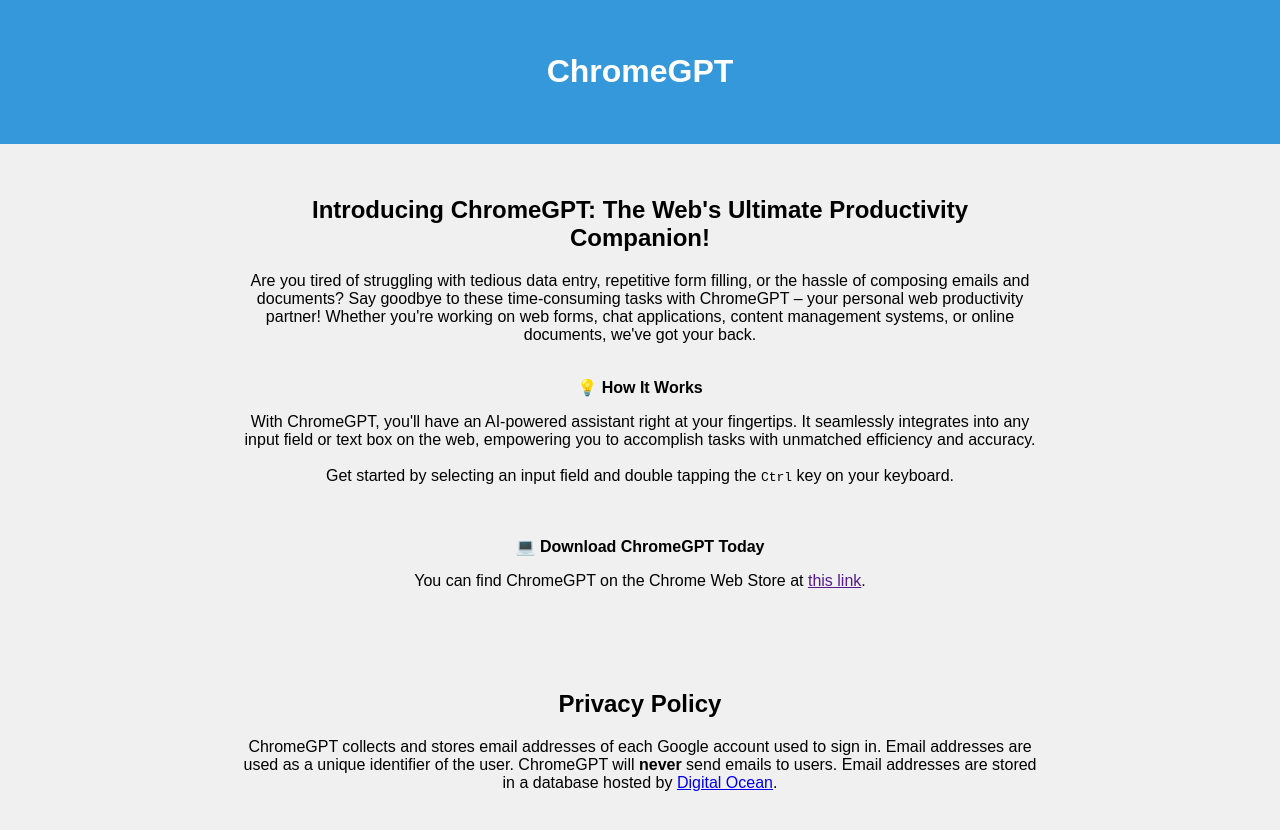
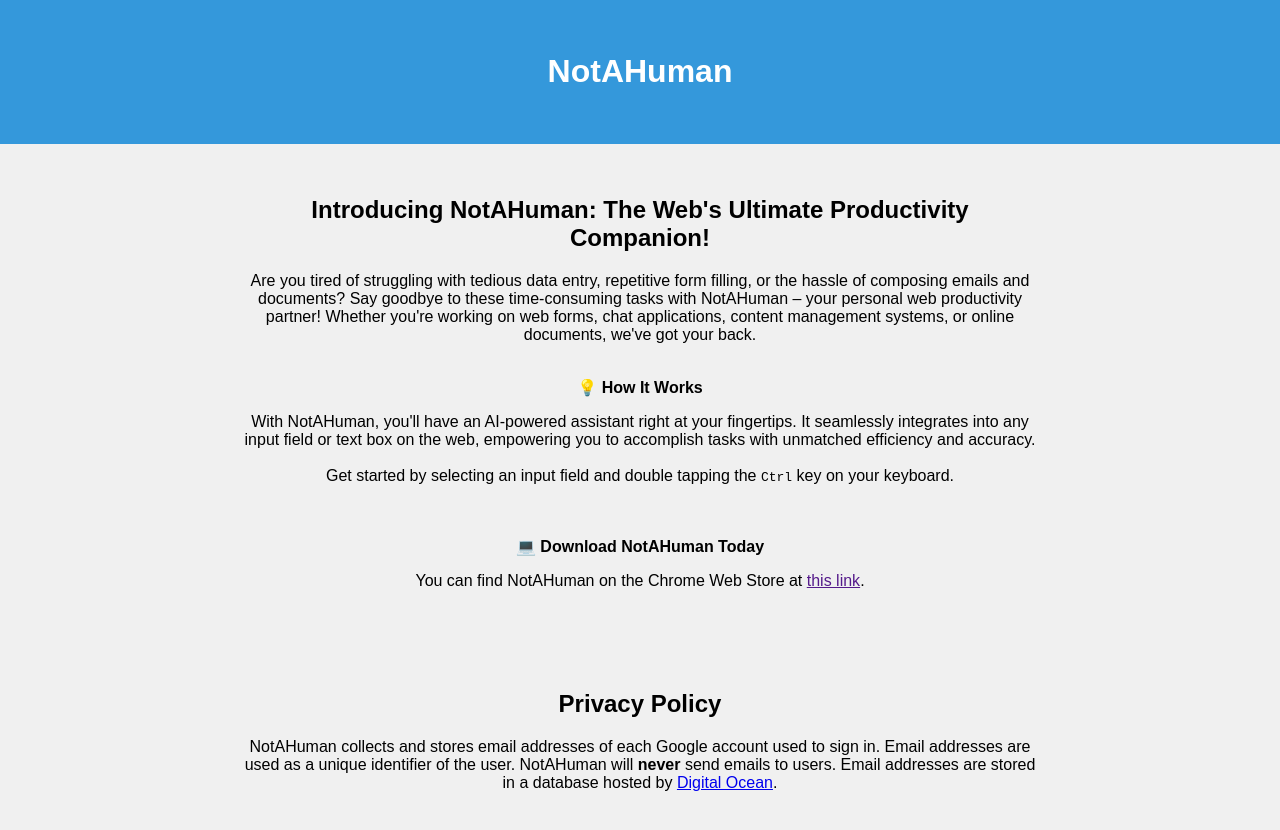
Before and after one commit to joshuanoel/MandelbrotSet, a plain HTML site: page index.html in a window 1280 px wide. Drawn offline with Linux system fonts and the light colour scheme.

Commit message:
Update app name

```diff
--- a/index.html
+++ b/index.html
@@ -8,21 +8,21 @@
 <head>
   <meta charset="UTF-8">
   <meta name="viewport" content="width=device-width, initial-scale=1.0">
-  <title>ChromeGPT</title>
+  <title>NotAHuman</title>
   <link rel="stylesheet" type="text/css" href="styles.css">
 </head>
 
 <body>
   <header>
-    <h1>ChromeGPT</h1>
+    <h1>NotAHuman</h1>
   </header>
   <div class="container">
     <div class="app-description">
-      <h2>Introducing ChromeGPT: The Web's Ultimate Productivity Companion!</h2>
+      <h2>Introducing NotAHuman: The Web's Ultimate Productivity Companion!</h2>
       <p>
         Are you tired of struggling with tedious data entry, repetitive form filling, or the hassle of composing
         emails and documents?
-        Say goodbye to these time-consuming tasks with ChromeGPT – your personal web productivity partner!
+        Say goodbye to these time-consuming tasks with NotAHuman – your personal web productivity partner!
         Whether you're working on web forms, chat applications, content management systems, or online documents,
         we've got your back.
       </p>
@@ -31,7 +31,7 @@
         💡 How It Works
       </b>
       <p>
-        With ChromeGPT, you'll have an AI-powered assistant right at your fingertips.
+        With NotAHuman, you'll have an AI-powered assistant right at your fingertips.
         It seamlessly integrates into any input field or text box on the web, empowering you to accomplish tasks
         with unmatched efficiency and accuracy.
         <br /><br />
@@ -40,17 +40,17 @@
       <br />
       <br />
       <b>
-        💻 Download ChromeGPT Today
+        💻 Download NotAHuman Today
       </b>
       <p>
-        You can find ChromeGPT on the Chrome Web Store at <a href="">this link</a>.
+        You can find NotAHuman on the Chrome Web Store at <a href="">this link</a>.
       </p>
     </div>
     <div class="privacy-section">
       <h2>Privacy Policy</h2>
       <p>
-        ChromeGPT collects and stores email addresses of each Google account used to sign in.
-        Email addresses are used as a unique identifier of the user. ChromeGPT will <b>never</b> send emails to users.
+        NotAHuman collects and stores email addresses of each Google account used to sign in.
+        Email addresses are used as a unique identifier of the user. NotAHuman will <b>never</b> send emails to users.
         Email addresses are stored in a database hosted by <a href="https://digitalocean.com/">Digital Ocean</a>.
       </p>
   </div>
```
